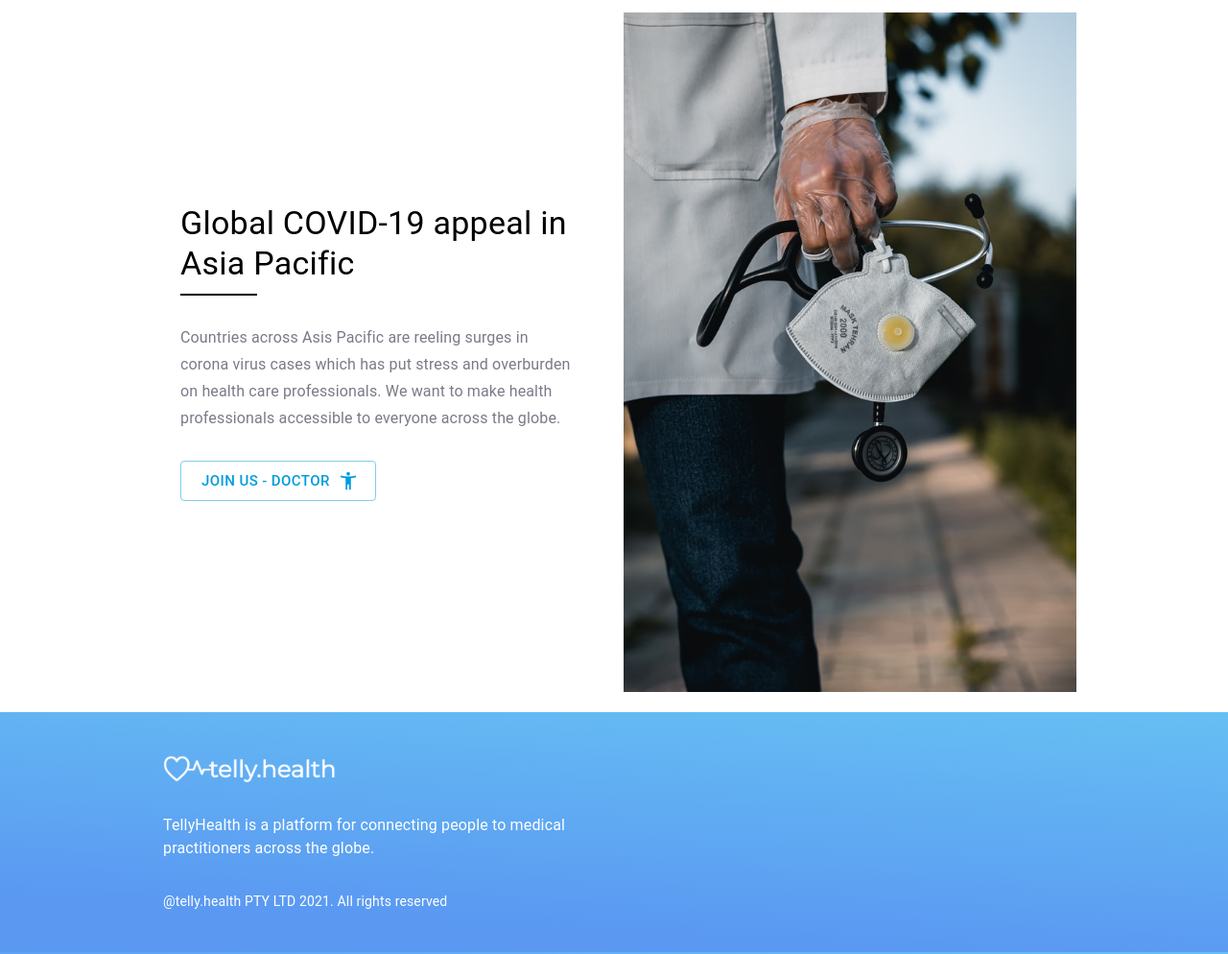
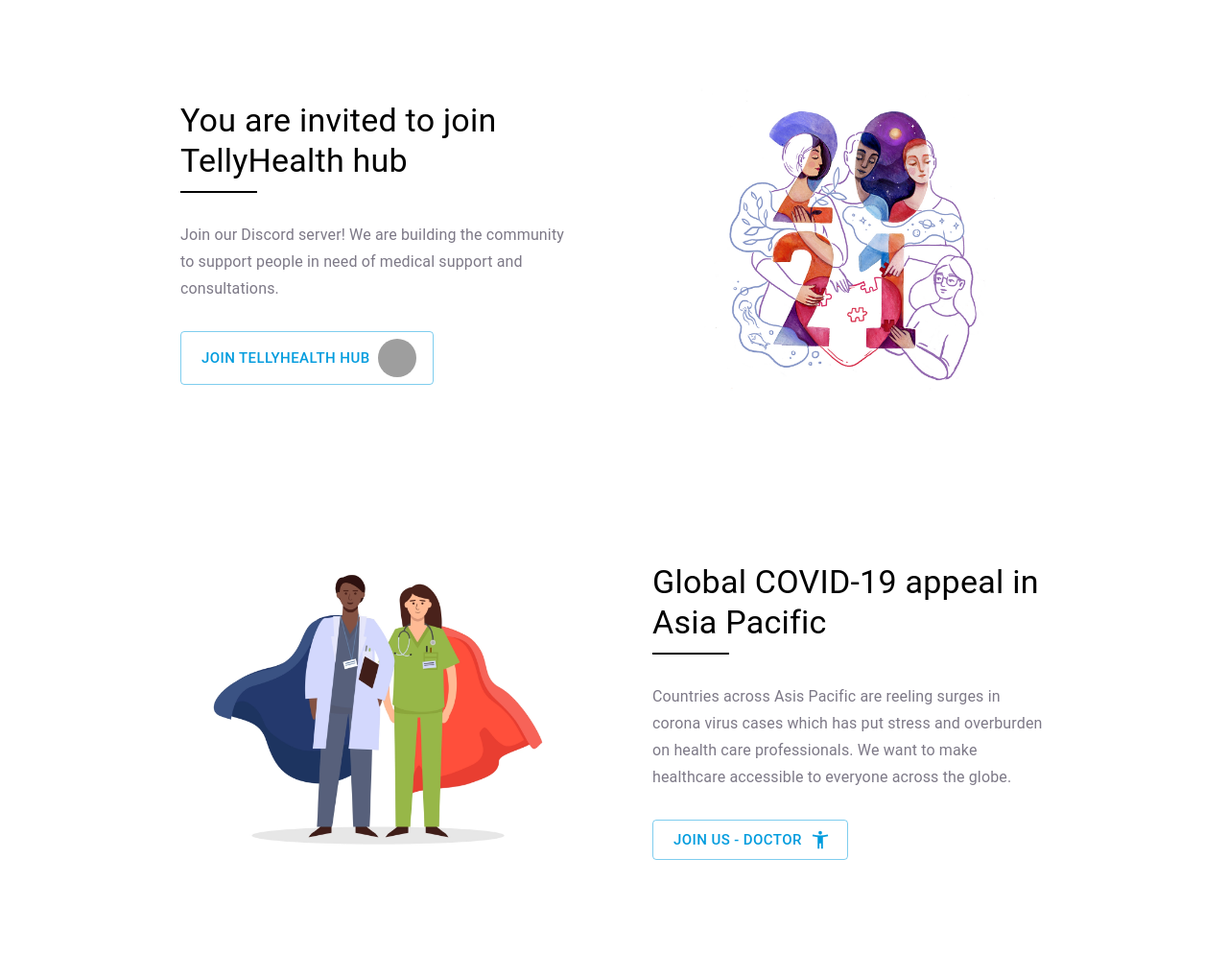
Before and after one commit to Assister2/telehealth, a Gatsby site in the folder packages/ui/website/: page / in a window 1280 px wide. Shown: the part 1322-2316 px from the top of the page at 96% size. Built offline with nearby package versions, Linux system fonts and the light colour scheme; Gatsby itself is replaced by a stand-in of ours; grey boxes are pictures that could not be loaded.

```diff
--- a/packages/ui/website/src/components/consultations.tsx
+++ b/packages/ui/website/src/components/consultations.tsx
@@ -64,7 +64,6 @@
           <ConsultationCard service={service} />
         </Grid>
       ))}
-
       <Grid item xs={12}>
         {services.length ? (
           <Button variant="outlined" color="primary" size="large">
--- a/packages/ui/website/src/components/header.tsx
+++ b/packages/ui/website/src/components/header.tsx
@@ -82,7 +82,7 @@
             color="inherit"
             className={classes.toolbarTitle}
           >
-            <div style={{ width: "180px" }}>
+            <div style={{ width: "160px" }}>
               <Link
                 to={`/`}
                 style={{ textDecoration: "none", color: "inherit" }}
@@ -105,7 +105,6 @@
                 <Button color="inherit">{item.displayText}</Button>
               </Link>
             ))}
-          </Hidden>
             <Link
               to={`/register`}
               style={{ textDecoration: "none", color: "inherit" }}
@@ -114,6 +113,7 @@
                 Register GP/Specialist
               </Button>
             </Link>
+          </Hidden>
         </Toolbar>
       </AppBar>
       <Drawer
@@ -128,10 +128,24 @@
       >
         <List className={classes.drawerList}>
           {navLinks.map((item, index) => (
+            <Link
+              to={item.link}
+              style={{ textDecoration: "none", color: "inherit" }}
+              key={item.displayText}
+            >
               <ListItem button key={item.displayText}>
                 <ListItemText primary={item.displayText} />
               </ListItem>
+            </Link>
           ))}
+          <Link
+            to={`/register`}
+            style={{ textDecoration: "none", color: "inherit" }}
+          >
+            <Button variant="contained" color="primary" disableElevation>
+              Register GP/Specialist
+            </Button>
+          </Link>
         </List>
       </Drawer>
     </React.Fragment>
--- a/packages/ui/website/src/components/hero.tsx
+++ b/packages/ui/website/src/components/hero.tsx
@@ -4,6 +4,7 @@
 import Button from "@material-ui/core/Button"
 import Image from "./image"
 import Hidden from "@material-ui/core/Hidden"
+import { Link } from "gatsby"
 
 const Hero = () => {
   return (
@@ -26,9 +27,11 @@
           We connect people to medical practitoners across the globe for online
           telehealth consultation.
         </Typography>
-        <Button variant="contained" color="primary" size="large">
-          Book consultation
-        </Button>
+        <Link to="/i-am-a-patient">
+          <Button variant="contained" color="primary" size="large">
+            Join patient waitlist
+          </Button>
+        </Link>
       </Grid>
       <Hidden xsDown>
         <Grid
--- /dev/null
+++ b/packages/ui/website/src/components/join-discord.tsx
@@ -0,0 +1,63 @@
+import React from "react"
+import Grid from "@material-ui/core/Grid"
+import Typography from "@material-ui/core/Typography"
+import Button from "@material-ui/core/Button"
+import Avatar from '@material-ui/core/Avatar'
+import Image from "./image"
+import Hidden from "@material-ui/core/Hidden"
+import Bar from "./bar"
+
+const JoinUsPanel = () => {
+  return (
+    <Grid container spacing={3} style={{ minHeight: 500 }}>
+      <Grid
+        item={true}
+        xs={12}
+        sm={6}
+        container
+        direction="column"
+        justify="center"
+        alignItems="flex-start"
+        style={{ paddingLeft: 40, paddingRight: 40 }}
+      >
+        <Typography variant="h4" color="inherit">
+          You are invited to join TellyHealth hub
+        </Typography>
+        <Bar />
+        <Typography
+          variant="subtitle1"
+          style={{ marginBottom: 30, marginTop: 20 }}
+        >
+          Join our Discord server! We are building the community to support people in need of medical support and consultations.
+        </Typography>
+        <a href="https://discord.gg/T8f4qZsf" target="_blank">
+            <Button
+                variant="outlined"
+                color="primary"
+                size="large"
+                endIcon={<Avatar src={'https://img-premium.flaticon.com/png/512/2111/2111370.png?token=exp=1621392272~hmac=05afc4fcb48f342c20a6e2e66f329f4d'} />}
+            >
+                Join TellyHealth Hub
+            </Button>
+        </a>
+      </Grid>
+
+      <Hidden xsDown>
+        <Grid
+          item={true}
+          sm={6}
+          container
+          direction="column"
+          justify="center"
+          alignItems="flex-start"
+          style={{ padding: 10 }}
+        >
+          <div style={{ width: "100%" }}>
+            <Image alt="Join discord community" filename="join-community.png" />
+          </div>
+        </Grid>
+      </Hidden>
+    </Grid>
+  )
+}
+export default JoinUsPanel
--- a/packages/ui/website/src/components/join-us-panel.tsx
+++ b/packages/ui/website/src/components/join-us-panel.tsx
@@ -11,6 +11,21 @@
 const JoinUsPanel = () => {
   return (
     <Grid container spacing={3} style={{ minHeight: 500 }}>
+      <Hidden xsDown>
+        <Grid
+          item={true}
+          sm={6}
+          container
+          direction="column"
+          justify="center"
+          alignItems="flex-start"
+          style={{ padding: 10 }}
+        >
+          <div style={{ width: "100%" }}>
+            <Image alt="Medical practitoner" filename="doctors.webp" />
+          </div>
+        </Grid>
+      </Hidden>
       <Grid
         item={true}
         xs={12}
@@ -31,7 +46,7 @@
         >
           Countries across Asis Pacific are reeling surges in corona virus cases
           which has put stress and overburden on health care professionals. We
-          want to make health professionals accessible to everyone across the
+          want to make healthcare accessible to everyone across the
           globe.
         </Typography>
         <Link
@@ -48,22 +63,6 @@
           </Button>
         </Link>
       </Grid>
-
-      <Hidden xsDown>
-        <Grid
-          item={true}
-          sm={6}
-          container
-          direction="column"
-          justify="center"
-          alignItems="flex-start"
-          style={{ padding: 10 }}
-        >
-          <div style={{ width: "100%" }}>
-            <Image alt="Medical practitoner" filename="doctor.jpg" />
-          </div>
-        </Grid>
-      </Hidden>
     </Grid>
   )
 }
--- a/packages/ui/website/src/components/layout.css
+++ b/packages/ui/website/src/components/layout.css
@@ -32,3 +32,7 @@
   /* background: #2b8bee; */
   padding: 5px;
 }
+
+a {
+  text-decoration: none;
+}
--- a/packages/ui/website/src/pages/index.tsx
+++ b/packages/ui/website/src/pages/index.tsx
@@ -7,6 +7,7 @@
 import AboutPanel from "../components/about-panel"
 import ThemeProvider from "@material-ui/styles/ThemeProvider"
 import JoinUs from "../components/join-us-panel"
+import JoinDiscord from "../components/join-discord"
 import theme from "../theme"
 
 const IndexPage = () => (
@@ -20,6 +21,7 @@
         <Hero />
         <Consultations />
         <AboutPanel />
+        <JoinDiscord />
         <JoinUs />
       </Layout>
     </ThemeProvider>
```
Also changed, not shown: packages/ui/website/src/images/discord.png (added), packages/ui/website/src/images/doctor-fight.webp (added), packages/ui/website/src/images/doctors.webp (added), packages/ui/website/src/images/join-community.png (added). Lines whose indentation alone changed are shown as unchanged.
